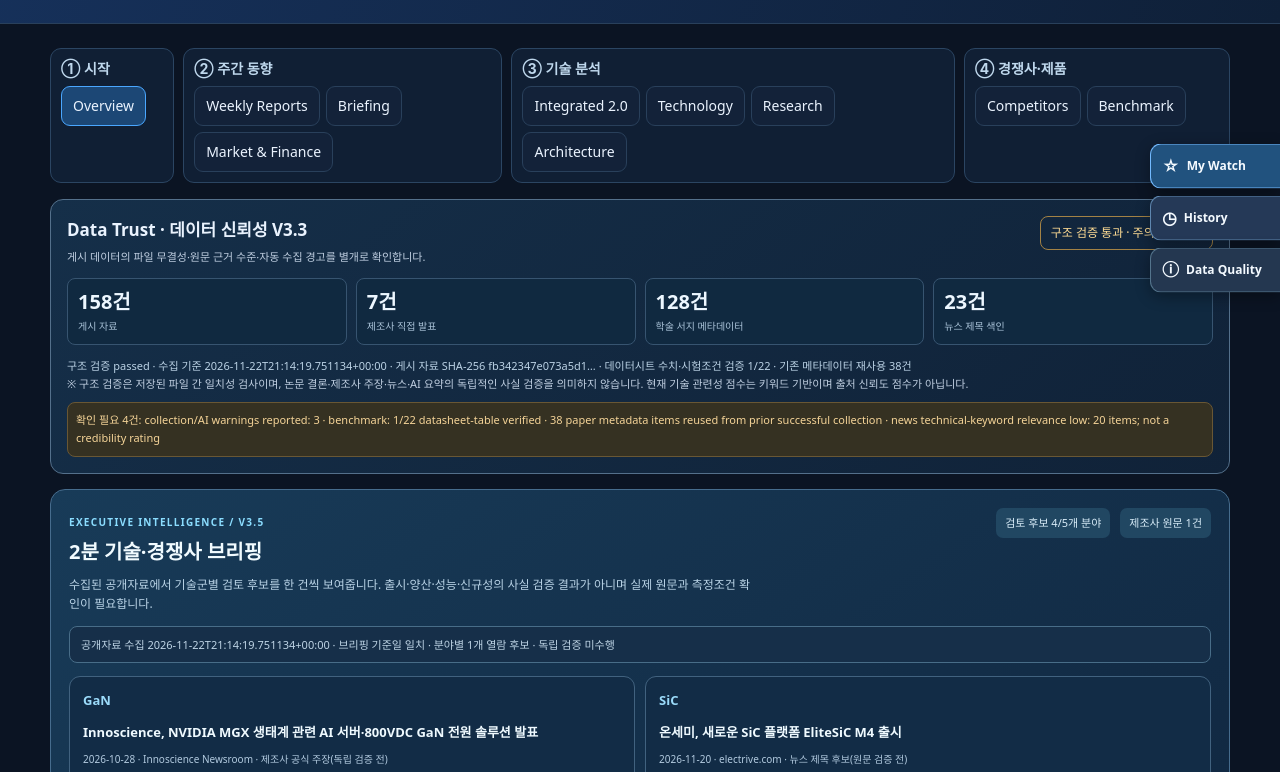
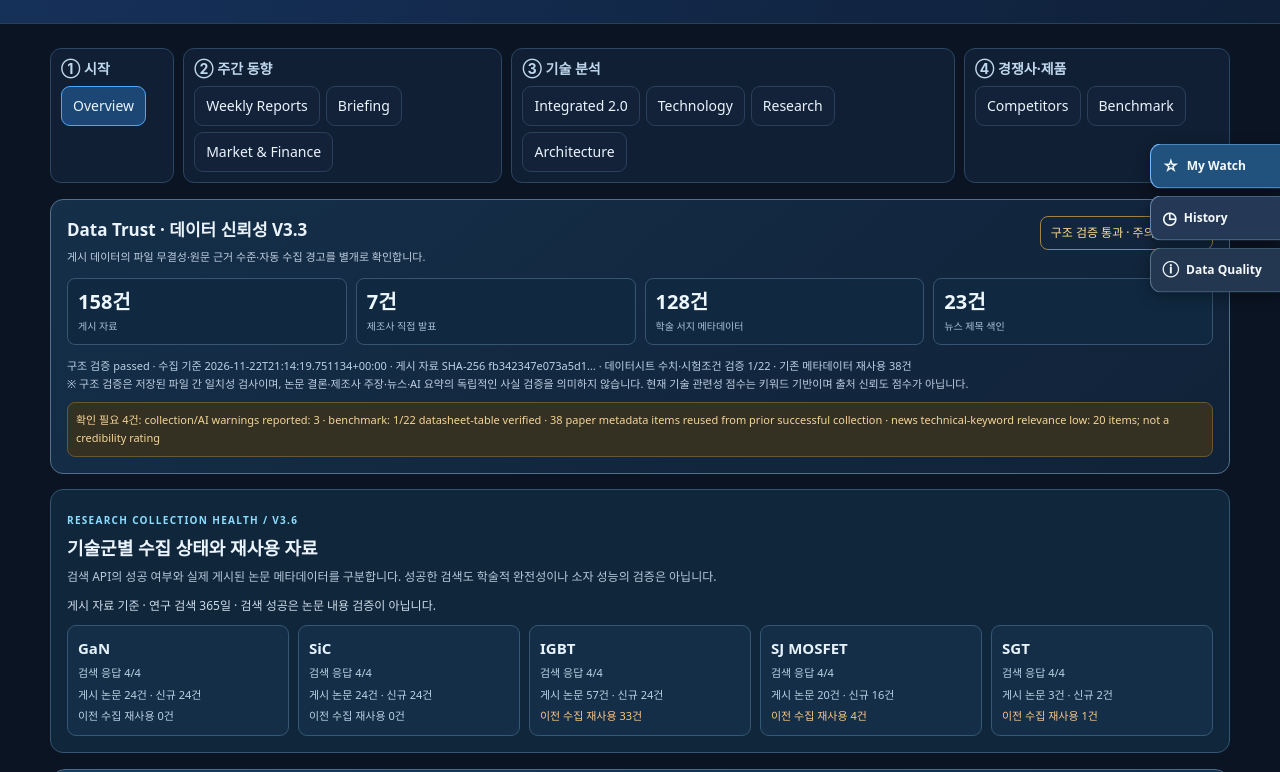
Before and after one commit to minijoaa85-cpu/psi-radar, a plain HTML site: page site/index.html in a window 1280 px wide. Shown: the part 166-938 px from the top of the page. Drawn offline with Linux system fonts and the light colour scheme.

Commit message:
V3.6 show research query and reused metadata coverage in executive overview

```diff
--- a/site/index.html
+++ b/site/index.html
@@ -838,6 +838,19 @@ main,main>section,.panel,.two>*,.grid>*,.tiles>*,.filters,.brief-card{
 .ex35-empty{padding:15px;border:1px dashed #54718a;border-radius:8px;font-size:12px;color:#bbd2e4}
 @media(max-width:760px){.ex35{padding:12px}.ex35-cards{grid-template-columns:1fr}.ex35-head h2{font-size:18px}}
 
+
+/* V3.6 source collection coverage; counts are metadata, not technical achievement */
+.c36{border:1px solid #345674;border-radius:13px;background:#10263b;padding:16px;margin-bottom:16px}
+.c36 h2{font-size:18px;margin:4px 0}
+.c36 p{font-size:12px;color:#b7c9da;margin:0}
+#coverage36-status{font-size:12px;color:#cddce9;margin:10px 0}
+.c36-grid{display:grid;grid-template-columns:repeat(5,minmax(0,1fr));gap:9px}
+.c36-card{border:1px solid #355774;border-radius:9px;padding:10px;background:#142e47;min-width:0}
+.c36-card strong{display:block;font-size:15px;color:#e6f3ff}
+.c36-card span{display:block;font-size:11px;color:#bbd2e4;margin-top:4px}
+.c36-card .c36-warn{color:#f9c68a}
+@media(max-width:850px){.c36-grid{grid-template-columns:repeat(3,minmax(0,1fr))}}
+@media(max-width:540px){.c36-grid{grid-template-columns:repeat(2,minmax(0,1fr))}}
 </style></head><body>
 <header><small>POWER SEMICONDUCTOR INTELLIGENCE</small><h1>◈ PSI Radar</h1><div class="muted">GaN · SiC · IGBT · SJ MOSFET · UD/UG SGT | 글로벌 기술 · 논문 · 경쟁사 동향</div><div id="last" class="mini">데이터 상태 확인 중...</div><div id="ui-release-label" class="ui-release-label">UI 코드: History 적용 · 버전 확인 중</div></header>
 <aside class="personal-tools" aria-label="개인 및 데이터 관리 보조 메뉴">
@@ -853,7 +866,7 @@ main,main>section,.panel,.two>*,.grid>*,.tiles>*,.filters,.brief-card{
 </nav>
 <section id="overview"><div class="tr33" id="trust33" aria-labelledby="trust33-title">
 <div class="tr33-head"><div><h3 id="trust33-title">Data Trust · 데이터 신뢰성 V3.3</h3><p>게시 데이터의 파일 무결성·원문 근거 수준·자동 수집 경고를 별개로 확인합니다.</p></div><span class="tr33-status" id="trust33-status" role="status">검증 보고서 확인 중</span></div>
-<div id="trust33-details" aria-live="polite"><p class="tr33-note">검증 보고서를 확인하기 전에는 데이터의 일치성을 보증하지 않습니다.</p></div></div><section class="ex35" id="exec35" aria-labelledby="exec35-title">
+<div id="trust33-details" aria-live="polite"><p class="tr33-note">검증 보고서를 확인하기 전에는 데이터의 일치성을 보증하지 않습니다.</p></div></div><section class="c36" id="coverage36" aria-labelledby="coverage36-title"><div class="c36-heading"><div><span class="ex35-kicker">RESEARCH COLLECTION HEALTH / V3.6</span><h2 id="coverage36-title">기술군별 수집 상태와 재사용 자료</h2><p>검색 API의 성공 여부와 실제 게시된 논문 메타데이터를 구분합니다. 성공한 검색도 학술적 완전성이나 소자 성능의 검증은 아닙니다.</p></div></div><div id="coverage36-status" role="status">수집 상태 확인 중</div><div id="coverage36-grid" class="c36-grid" aria-live="polite"></div></section><section class="ex35" id="exec35" aria-labelledby="exec35-title">
 <div class="ex35-head"><div><span class="ex35-kicker">EXECUTIVE INTELLIGENCE / V3.5</span><h2 id="exec35-title">2분 기술·경쟁사 브리핑</h2><p>수집된 공개자료에서 기술군별 검토 후보를 한 건씩 보여줍니다. 출시·양산·성능·신규성의 사실 검증 결과가 아니며 실제 원문과 측정조건 확인이 필요합니다.</p></div>
 <div class="ex35-kpis" id="exec35-kpis" aria-live="polite"></div></div>
 <div id="exec35-status" class="ex35-status" role="status">수집 기준일과 브리핑 파일의 일치 여부 확인 중</div>
@@ -2922,6 +2935,46 @@ fetch("data.json?nocache="+Date.now()).then(async r=>{
   TRUST33_DIGEST=Array.from(new Uint8Array(digest),x=>x.toString(16).padStart(2,"0")).join("");
  }
  return JSON.parse(new TextDecoder("utf-8").decode(bytes));
-}).then(d=>{DB=d;M30_READY.records=true;render()}).catch(e=>{el("last").textContent="데이터 로딩 실패: "+e.message;render()});
-fetch("source_health.json?nocache="+Date.now()).then(r=>{if(!r.ok)throw Error("HTTP "+r.status);return r.json()}).then(report=>{TRUST33=report;TRUST33_ERROR=null;trust33View();}).catch(err=>{TRUST33_ERROR="source_health.json 검증 보고서 접근 실패: "+err.message;trust33View();});
+}).then(d=>{DB=d;M30_READY.records=true;render();renderCoverage36()}).catch(e=>{el("last").textContent="데이터 로딩 실패: "+e.message;render()});
+fetch("source_health.json?nocache="+Date.now()).then(r=>{if(!r.ok)throw Error("HTTP "+r.status);return r.json()}).then(report=>{TRUST33=report;TRUST33_ERROR=null;trust33View();renderCoverage36();}).catch(err=>{TRUST33_ERROR="source_health.json 검증 보고서 접근 실패: "+err.message;trust33View();});
+
+const C36_ORDER=["GaN","SiC","IGBT","SJ MOSFET","SGT"];
+function renderCoverage36(){
+ const grid=el("coverage36-grid"),status=el("coverage36-status");
+ if(!grid||!status)return;
+ if(!TRUST33||!DB.generated_at){
+  status.textContent="데이터와 수집 검증 보고서를 모두 확인한 후 표시합니다.";
+  grid.replaceChildren();return;
+ }
+ if(TRUST33.snapshot_generated_at!==DB.generated_at||TRUST33.structural_integrity!=="passed"){
+  status.textContent="기준일 불일치 또는 무결성 검증 실패 · 수집 상태 표시 보류";
+  grid.replaceChildren();return;
+ }
+ const coverage=TRUST33.research_coverage||{};
+ status.textContent="게시 자료 기준 · 연구 검색 365일 · 검색 성공은 논문 내용 검증이 아닙니다.";
+ grid.replaceChildren();
+ for(const tech of C36_ORDER){
+  const c=coverage[tech],card=document.createElement("article");
+  card.className="c36-card";
+  const title=document.createElement("strong");title.textContent=tech;card.append(title);
+  const line=(value,warn=false)=>{const node=document.createElement("span");node.textContent=value;if(warn)node.className="c36-warn";card.append(node)};
+  if(!c||typeof c!=="object"){line("검색 상태 미확인",true)}
+  else{
+   const ok=Number.isInteger(c.successful)?c.successful:0;
+   const all=Number.isInteger(c.attempted)?c.attempted:0;
+   const failed=Number.isInteger(c.failed)?c.failed:0;
+   const skipped=Number.isInteger(c.skipped)?c.skipped:0;
+   const published=Number.isInteger(c.published_papers)?c.published_papers:0;
+   const fresh=Number.isInteger(c.fresh_papers)?c.fresh_papers:0;
+   const reused=Number.isInteger(c.reused_papers)?c.reused_papers:0;
+   line("검색 응답 "+ok+"/"+all+(failed||skipped?" · 실패/제외 "+(failed+skipped):""),ok===0||failed>0||skipped>0);
+   line("게시 논문 "+published+"건 · 신규 "+fresh+"건");
+   line("이전 수집 재사용 "+reused+"건",reused>0);
+   if(ok===0)line("검색 미확인 — 0건으로 해석 금지",true);
+   else if(published===0)line("검색 성공, 게시 표본 0건");
+  }
+  grid.append(card);
+ }
+}
+
 </script></body></html>
```
